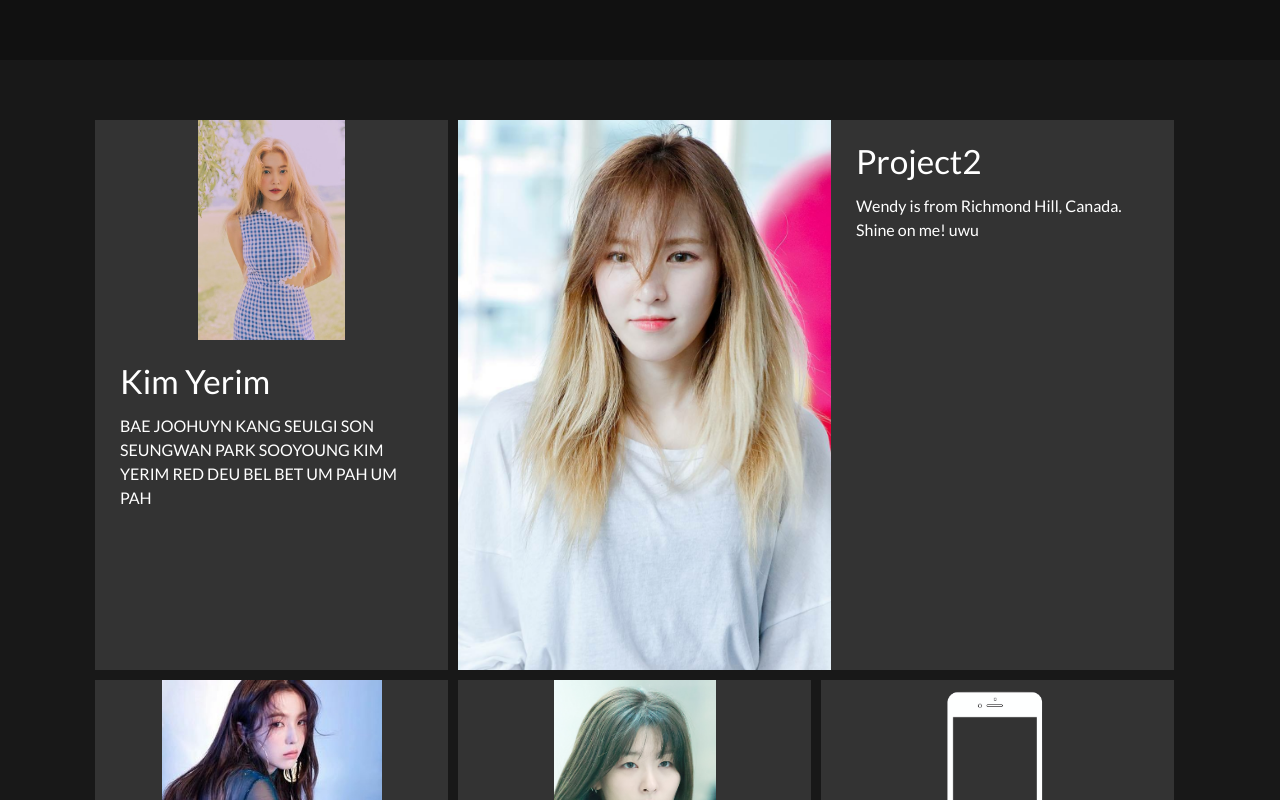
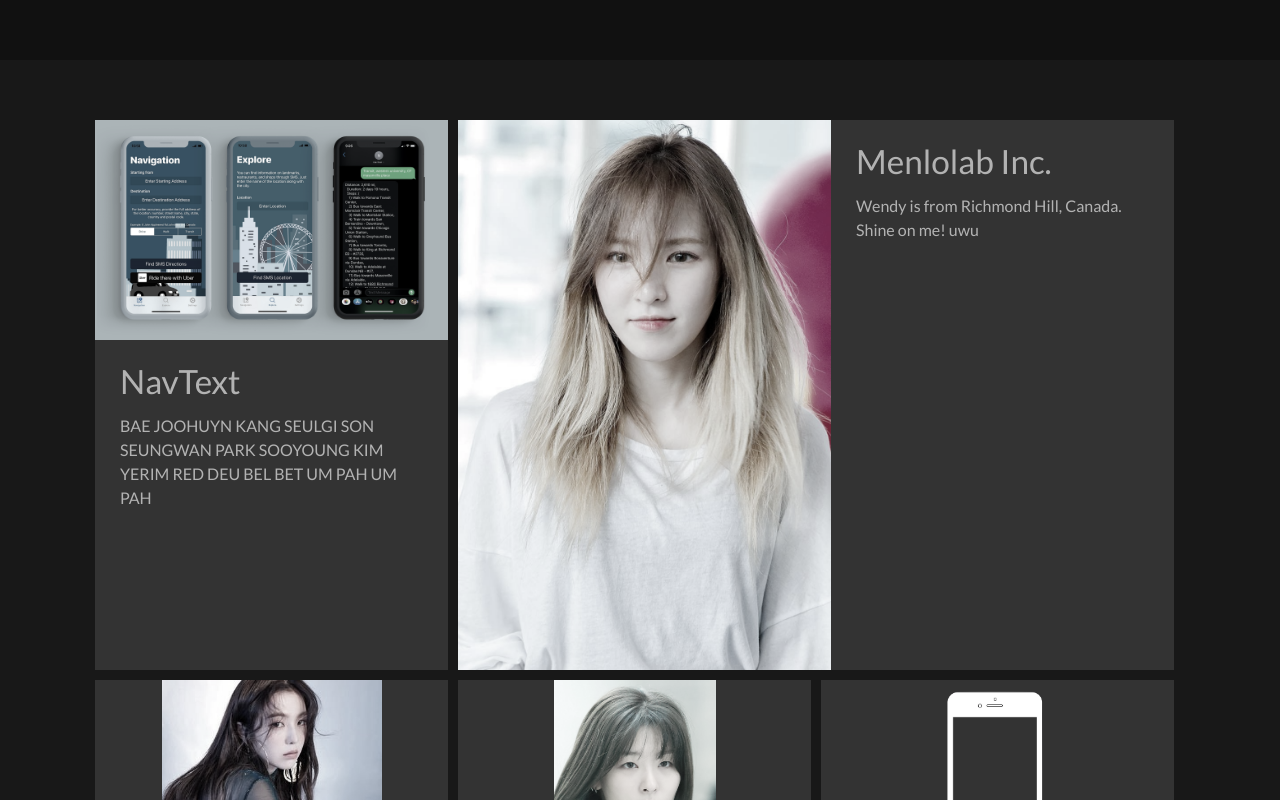
Before and after one commit to merlinzhao/merlinzhao_web, a Vue app: page /projects in a window 1280 px wide. Shown: the part 680-1480 px from the top of the page. Built offline with nearby package versions, Linux system fonts and the light colour scheme; some icons are missing.

Commit message:
projectCads photos

```diff
--- a/src/components/projectCard.vue
+++ b/src/components/projectCard.vue
@@ -2,7 +2,7 @@
   <div class="projectCard" :ref="projectTitle">
     <div
       class="imageRow"
-      :style="{ backgroundImage: 'url(' + require('../assets/images/'+imgURL+'') + ')' }"
+      :style="{  backgroundColor: backgroundColor, backgroundImage: 'url(' + require('../assets/images/'+imgURL+'') + ')' }"
     >
       <!-- <i class="fas fa-laptop" /> -->
     </div>
@@ -58,6 +58,10 @@ export default {
       type: String,
       default: "kang.jpg"
     },
+    backgroundColor: {
+      type: String,
+      default: "transparent"
+    },
     icons: {
       type: Array,
       default: () => []
@@ -106,11 +110,23 @@ export default {
   background-repeat: no-repeat;
   background-position: center center;
   background-size: contain;
+  filter: saturate(0.3);
+  transition: filter 0.3s ease-out;
+}
+
+.projectCard:hover .imageRow {
+  filter: saturate(1);
 }
 .textRow {
   height: 270px;
   width: 100%;
   padding: 25px;
+  filter: brightness(0.7);
+  transition: filter 0.3s ease-out;
+}
+
+.projectCard:hover .textRow {
+  filter: brightness(1);
 }
 .iconRow {
   position: absolute;
--- a/src/components/projectCardL.vue
+++ b/src/components/projectCardL.vue
@@ -2,7 +2,7 @@
   <div class="projectCard" :ref="projectTitle">
     <div
       class="col imageCol"
-      :style="{ backgroundImage: 'url(' + require('../assets/images/'+imgURL+'') + ')' }"
+      :style="{ backgroundColor: backgroundColor, backgroundImage: 'url(' + require('../assets/images/'+imgURL+'') + ')' }"
     >
       <!-- <i class="fas fa-laptop" /> -->
     </div>
@@ -26,7 +26,7 @@
             />
             <i
               v-if="number === 'C'"
-              class="devicon-nodejs-plain colored"
+              class="devicon-swift-plain colored"
               style="margin-right: 5px;"
             />
             <i
@@ -36,7 +36,7 @@
             />
             <i
               v-if="number === 'E'"
-              class="devicon-swift-plain colored"
+              class="devicon-nodejs-plain colored"
               style="margin-right: 5px;"
             />
             <i
@@ -80,6 +80,10 @@ export default {
     imgURL: {
       type: String,
       default: "kang.jpg"
+    },
+    backgroundColor: {
+      type: String,
+      default: "transparent"
     },
     icons: {
       type: Array,
@@ -131,11 +135,21 @@ export default {
   background-repeat: no-repeat;
   background-position: center center;
   background-size: cover;
+  filter: saturate(0.3);
+  transition: filter 0.3s ease-out;
+}
+.projectCard:hover .imageCol {
+  filter: saturate(1);
 }
 .textRow {
   height: 270px;
   width: 100%;
   padding: 25px;
+  filter: brightness(0.7);
+  transition: filter 0.3s ease-out;
+}
+.projectCard:hover .textRow {
+  filter: brightness(1);
 }
 .iconRow {
   position: absolute;
--- a/src/components/projects.vue
+++ b/src/components/projects.vue
@@ -9,16 +9,17 @@
       <div class="center row">
         <div class="col cardPadding">
           <projectCard
-            :projectTitle="'Kim Yerim'"
+            :projectTitle="'NavText'"
             :bodyText="'BAE JOOHUYN KANG SEULGI SON SEUNGWAN PARK SOOYOUNG KIM YERIM RED DEU BEL BET UM PAH UM PAH'"
-            :icons="['A','B','D']"
-            :imgURL="'yeri.jpg'"
+            :icons="['E','C','D']"
+            :imgURL="'NavTextPic.png'"
+            :backgroundColor="'#9ab8c3'"
             :gitLink="'hey'"
           />
         </div>
         <div class="col cardPaddingL">
           <project-card-large
-            :projectTitle="'Project2'"
+            :projectTitle="'Menlolab Inc.'"
             :bodyText="'Wendy is from Richmond Hill, Canada. Shine on me! uwu'"
             :icons="['A','B','C','D']"
             :imgURL="'wendy.png'"
```
Also changed, not shown: src/assets/images/NavTextPic.png (added).
